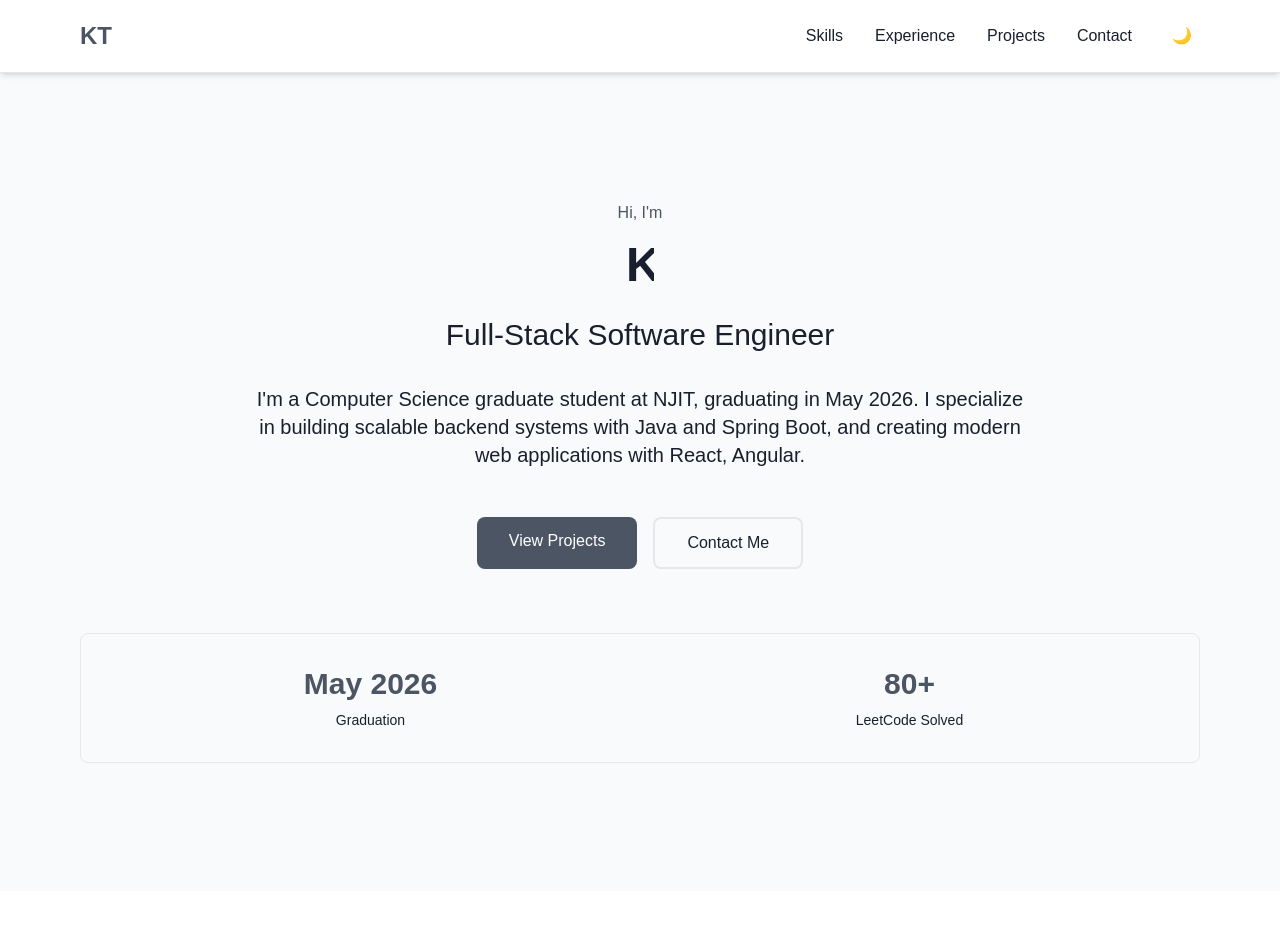
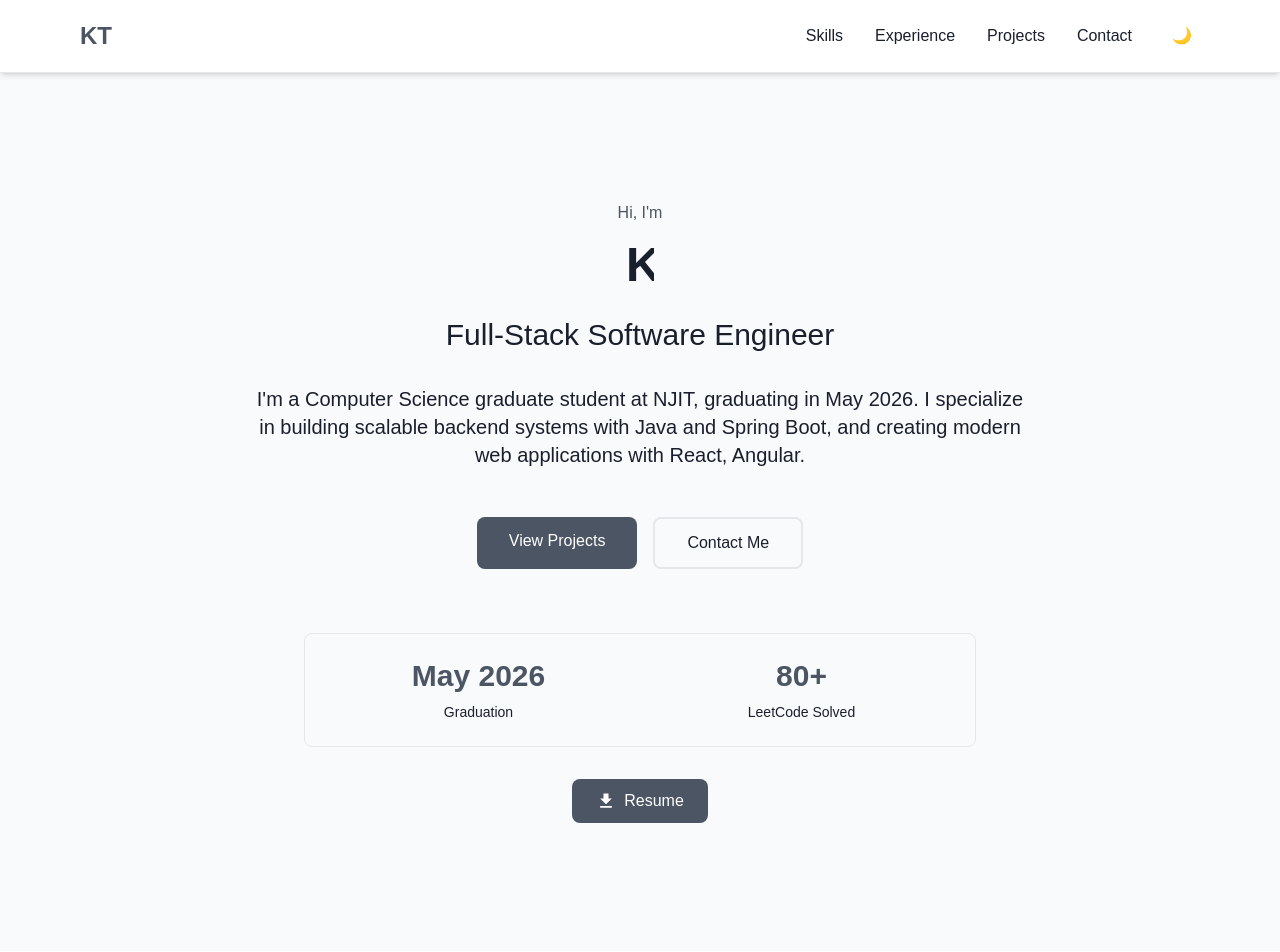
Before and after one commit to khushi-0912/portfolio, a React (Vite) app: page / in a window 1280 px wide. Shown: the top 952 px of the page. Built offline with nearby package versions, Linux system fonts and the light colour scheme.

Commit message:
Added resume

```diff
--- a/src/components/Hero.jsx
+++ b/src/components/Hero.jsx
@@ -41,11 +41,12 @@ function Hero() {
             >
               Contact Me
             </a>
+
           </div>
         </div>
 
         {/* Quick facts */}
-        <div className={`grid grid-cols-2 md:grid-cols-2 gap-6 ${colors.card} ${colors.border} border rounded-lg p-8`}>
+        <div className={`grid grid-cols-2 gap-6 ${colors.card} ${colors.border} border rounded-lg p-6 max-w-2xl mx-auto mb-8`}>
           <div className="text-center">
             <div className={`text-3xl font-bold ${colors.accent} mb-2`}>May 2026</div>
             <div className={`text-sm ${colors.text}`}>Graduation</div>
@@ -70,6 +71,21 @@ function Hero() {
 
       </div>
 
+      <div className="flex justify-center ">
+              <a
+                href="/resume.pdf"
+                download
+                className={`${colors.accentBg} text-white px-6 py-2.5 rounded-lg font-medium transition flex items-center gap-2`}
+              >
+                <svg className="w-5 h-5" fill="currentColor" viewBox="0 0 24 24">
+                  <path d="M19 9h-4V3H9v6H5l7 7 7-7zM5 18v2h14v-2H5z"/>
+                </svg>
+                Resume
+              </a>
+
+          </div>
+
+
     </section>
   )
 }
```
